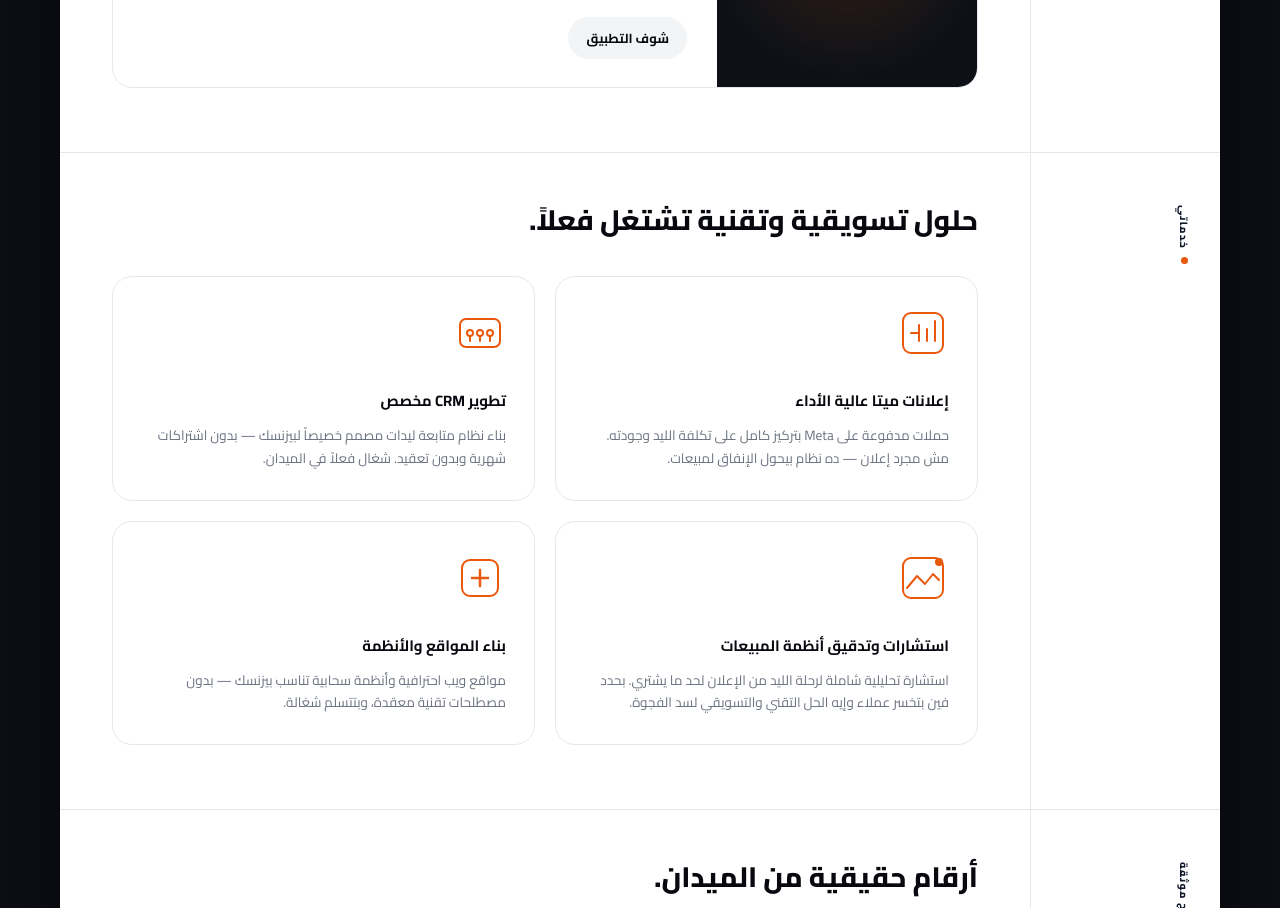
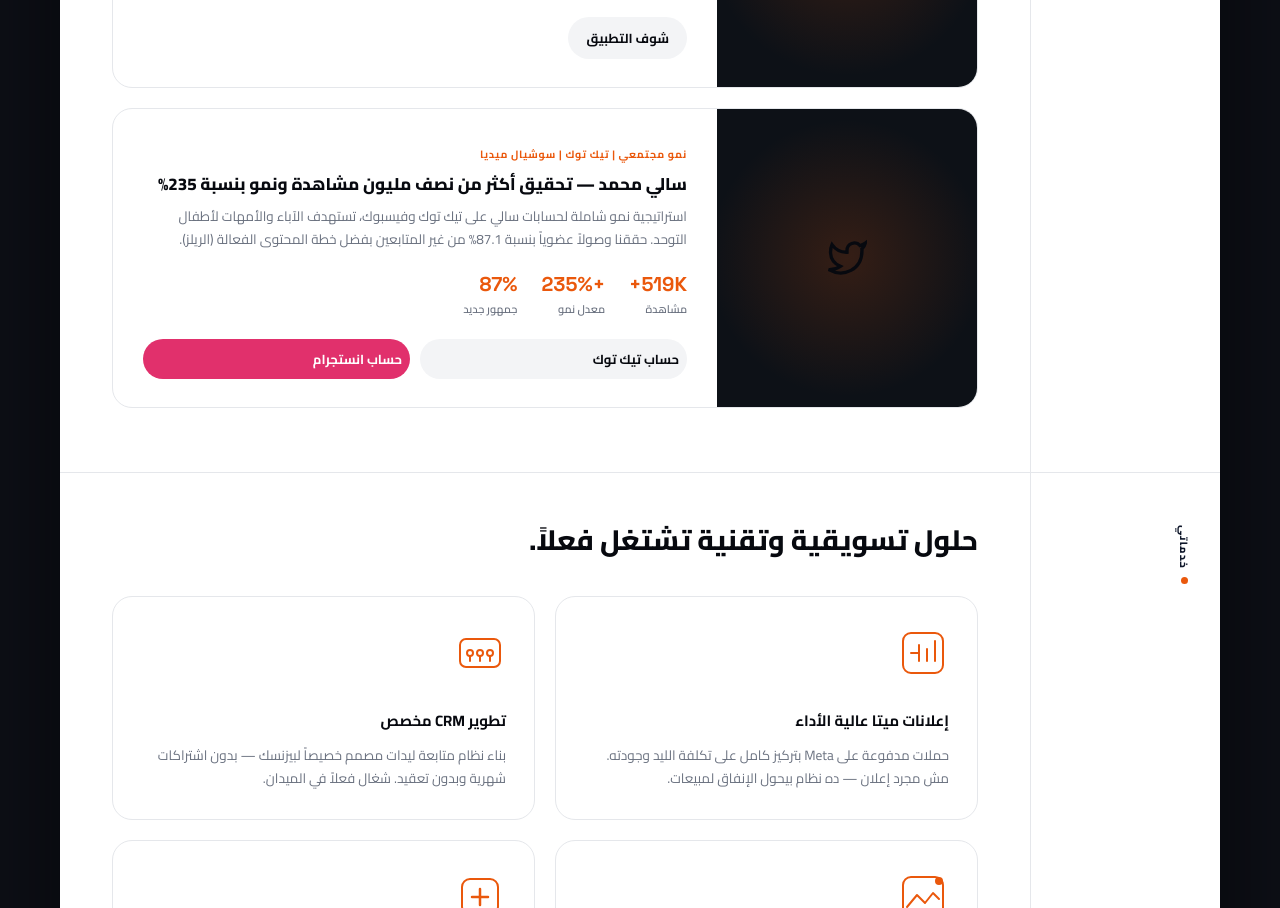
Before and after one commit to Amr-Waled/Amr-Waled.github.io, a plain HTML site: page index.html in a window 1280 px wide. Shown: the part 2823-3731 px from the top of the page. Drawn offline with nearby package versions, Linux system fonts and the light colour scheme.

Commit message:
Fix case study layout bug

```diff
--- a/index.html
+++ b/index.html
@@ -1329,6 +1329,39 @@
                     </div>
                 </div>
 
+                <!-- Case 3 -->
+                <div class="case-card">
+                    <div class="case-visual">
+                        <span class="case-emoji" style="display:flex;align-items:center;justify-content:center;">
+                            <svg width="40" height="40" viewBox="0 0 24 24" fill="none" stroke="currentColor" stroke-width="2">
+                                <path d="M23 3a10.9 10.9 0 0 1-3.14 1.53 4.48 4.48 0 0 0-7.86 3v1A10.66 10.66 0 0 1 3 4s-4 9 5 13a11.64 11.64 0 0 1-7 2c9 5 20 0 20-11.5a4.5 4.5 0 0 0-.08-.83A7.72 7.72 0 0 0 23 3z"/>
+                            </svg>
+                        </span>
+                    </div>
+                    <div class="case-body">
+                        <span class="case-tag" data-ar="نمو مجتمعي | تيك توك | سوشيال ميديا" data-en="Community Growth | TikTok | Social Media">نمو مجتمعي | تيك توك | سوشيال ميديا</span>
+                        <h3 class="case-title" data-ar="سالي محمد — تحقيق أكثر من نصف مليون مشاهدة ونمو بنسبة 235%" data-en="Sally Mohamed — Over Half a Million Views and 235% Growth">سالي محمد — تحقيق أكثر من نصف مليون مشاهدة ونمو بنسبة 235%</h3>
+                        <p class="case-desc" data-ar="استراتيجية نمو شاملة لحسابات سالي على تيك توك وفيسبوك، تستهدف الآباء والأمهات لأطفال التوحد. حققنا وصولاً عضوياً بنسبة 87.1% من غير المتابعين بفضل خطة المحتوى الفعالة (الريلز)." data-en="A comprehensive growth strategy for Sally's TikTok and Facebook accounts, targeting parents of children with autism. Achieved 87.1% organic reach from non-followers thanks to an effective content strategy (Reels).">استراتيجية نمو شاملة لحسابات سالي على تيك توك وفيسبوك، تستهدف الآباء والأمهات لأطفال التوحد. حققنا وصولاً عضوياً بنسبة 87.1% من غير المتابعين بفضل خطة المحتوى الفعالة (الريلز).</p>
+                        <div class="case-stats">
+                            <div class="case-stat">
+                                <span class="case-stat-value">519K+</span>
+                                <span class="case-stat-label" data-ar="مشاهدة" data-en="Views">مشاهدة</span>
+                            </div>
+                            <div class="case-stat">
+                                <span class="case-stat-value">+235%</span>
+                                <span class="case-stat-label" data-ar="معدل نمو" data-en="Growth Rate">معدل نمو</span>
+                            </div>
+                            <div class="case-stat">
+                                <span class="case-stat-value">87%</span>
+                                <span class="case-stat-label" data-ar="جمهور جديد" data-en="New Audience">جمهور جديد</span>
+                            </div>
+                        </div>
+                        <div style="display: flex; gap: 10px; margin-top: 15px;">
+                            <a href="https://www.tiktok.com/@colorbluess" target="_blank" class="btn-case" style="flex:1; text-align:center; padding: 0.5rem;" data-ar="حساب تيك توك" data-en="View TikTok">حساب تيك توك &rarr;</a>
+                            <a href="https://www.instagram.com/colorbluesallymohamed" target="_blank" class="btn-case" style="flex:1; text-align:center; padding: 0.5rem; background:#E1306C; color:white; border-color:#E1306C;" data-ar="حساب انستجرام" data-en="View Instagram">حساب انستجرام &rarr;</a>
+                        </div>
+                    </div>
+                </div>
             </div>
         </div>
     </div>
```
